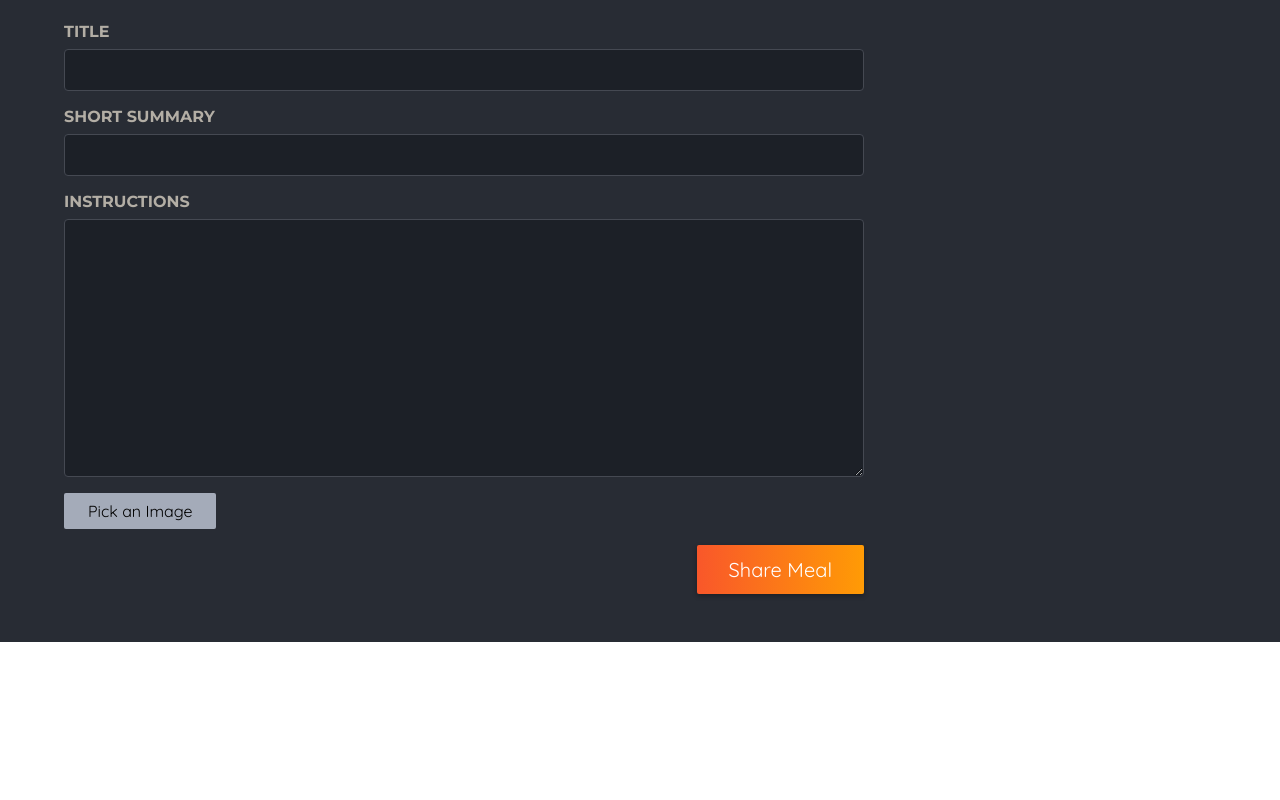
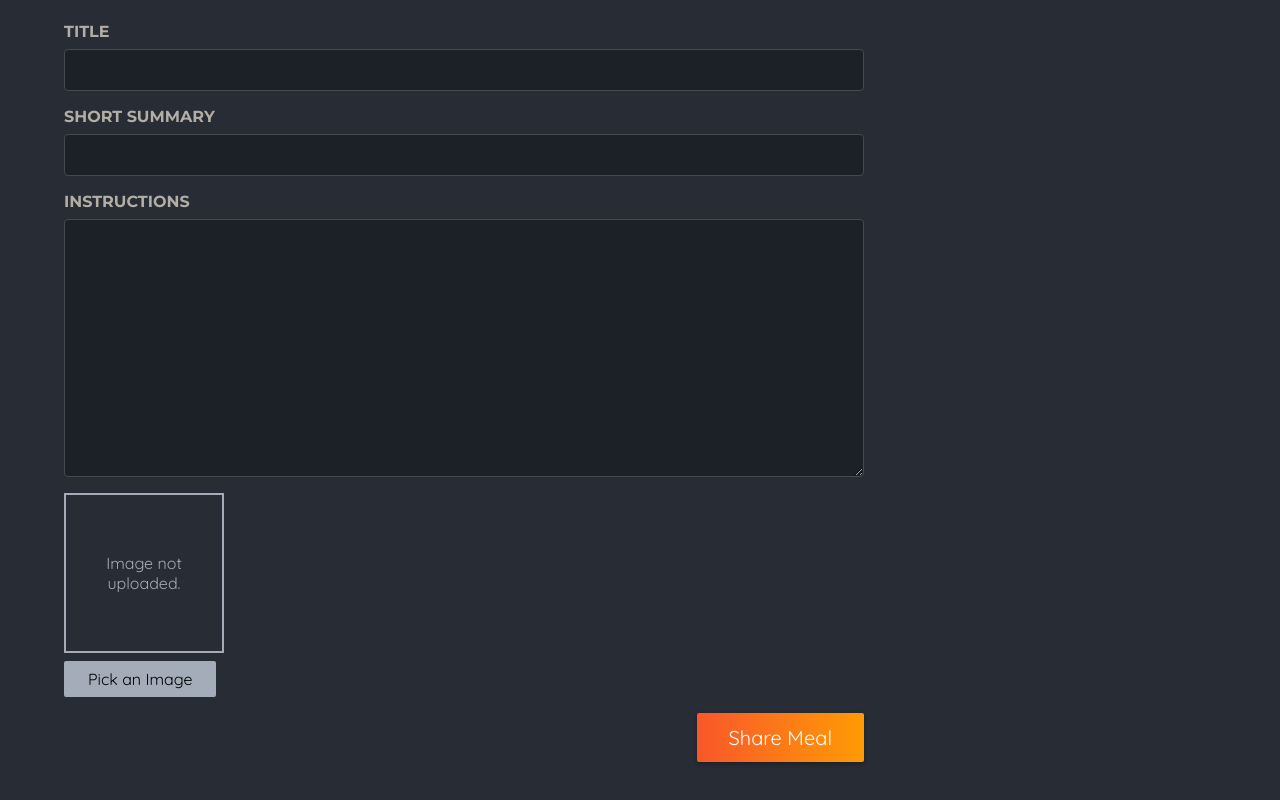
Before and after one commit to rishavConsoleLog21/next14project, a Next.js app: page /meals/share in a window 1280 px wide. Shown: the part 487-1287 px from the top of the page. Before the commit the page ends 1129 px from the top, so only its background shows below. Built offline with nearby package versions, Linux system fonts and the light colour scheme.

Commit message:
+ image preview functionality to ImagePicker comp

```diff
--- a/components/meals/image-picker.js
+++ b/components/meals/image-picker.js
@@ -1,17 +1,37 @@
 "use client";
 
+import Image from "next/image";
 import classes from "./image-picker.module.css";
-import { useRef } from "react";
+import { useRef, useState } from "react";
 
 export default function ImagePicker({ label, name }) {
   const imagePicker = useRef();
+  const [imagePreview, setImagePreview] = useState();
 
   function handlePickImage() {
     imagePicker.current.click();
   }
 
+  function handleImageChange(e) {
+    const file = e.target.files[0];
+    if (!file) {
+      return setImagePreview(null);
+    }
+    const reader = new FileReader();
+    reader.onload = function () {
+      setImagePreview(reader.result);
+    };
+    reader.readAsDataURL(file);
+  }
+
   return (
     <div className={classes.picker}>
+      <div className={classes.preview}>
+        {!imagePreview && <p>Image not uploaded.</p>}
+        {imagePreview && (
+          <Image src={imagePreview} alt="The image selected by the user" fill />
+        )}
+      </div>
       <label htmlFor={name}>{label}</label>
       <div className={classes.control}>
         <input
@@ -21,6 +41,7 @@ export default function ImagePicker({ label, name }) {
           name={name}
           accept="image/png, image/jpeg"
           ref={imagePicker}
+          onChange={handleImageChange}
         />
         <button
           className={classes.button}
```
